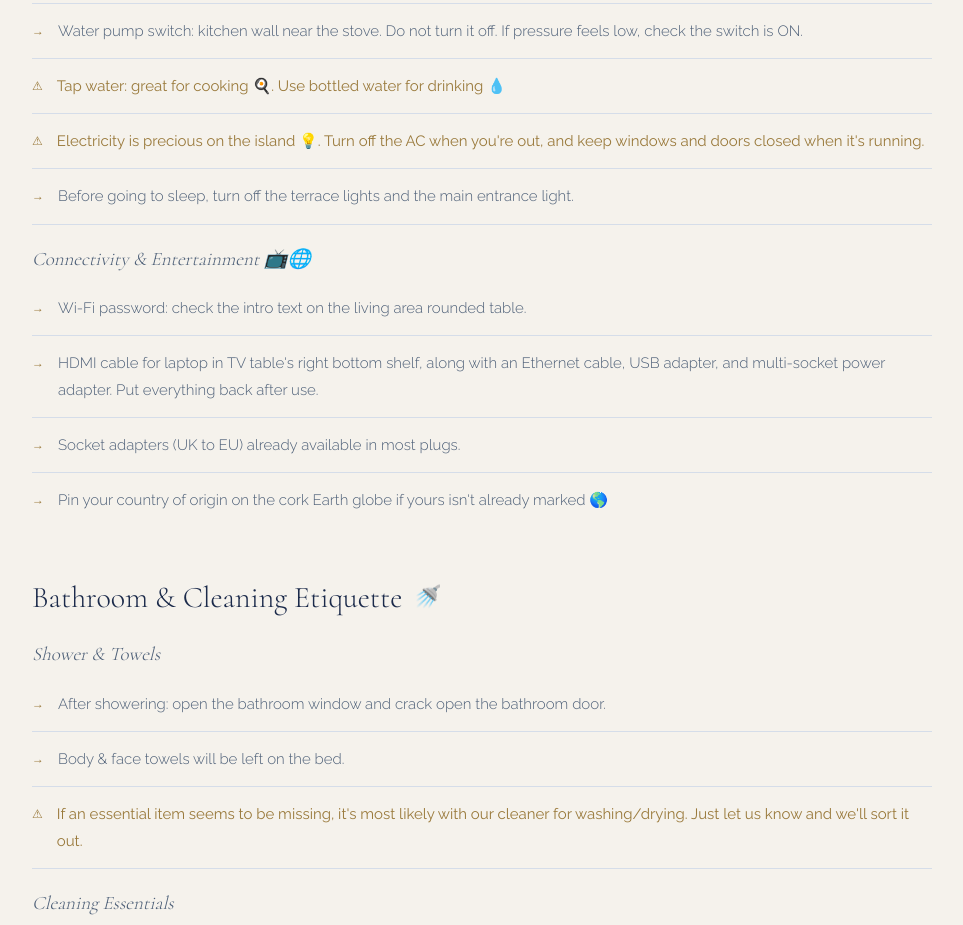
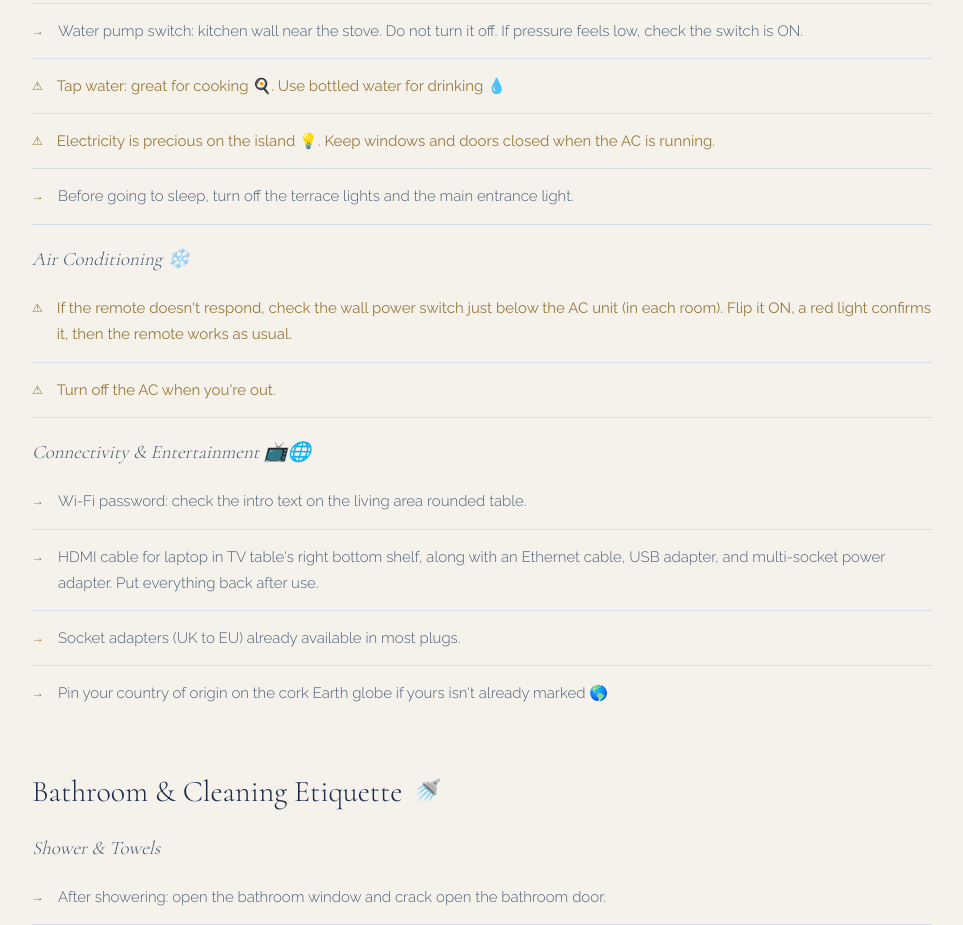
Before and after one commit to cmin764/nomads-nest, a Next.js app: page /guide in a window 1280 px wide. Shown: the part 1280-2205 px from the top of the page, without its empty margins (264-1227 px from the left). Built offline with nearby package versions, Linux system fonts and the light colour scheme.

Commit message:
Guide: explain AC wall power switch

```diff
--- a/src/data/guide-content.ts
+++ b/src/data/guide-content.ts
@@ -44,8 +44,12 @@ export const guideSections: GuideSection[] = [
       { text: "If the water isn't hot, turn the boiler on 30 minutes before showering (bathroom wall switch). Turn it off after." },
       { text: "Water pump switch: kitchen wall near the stove. Do not turn it off. If pressure feels low, check the switch is ON." },
       { text: "Tap water: great for cooking 🍳. Use bottled water for drinking 💧", highlight: true },
-      { text: "Electricity is precious on the island 💡. Turn off the AC when you're out, and keep windows and doors closed when it's running.", highlight: true },
+      { text: "Electricity is precious on the island 💡. Keep windows and doors closed when the AC is running.", highlight: true },
       { text: "Before going to sleep, turn off the terrace lights and the main entrance light." },
+
+      { text: "Air Conditioning ❄️", heading: true },
+      { text: "If the remote doesn't respond, check the wall power switch just below the AC unit (in each room). Flip it ON, a red light confirms it, then the remote works as usual.", highlight: true },
+      { text: "Turn off the AC when you're out.", highlight: true },
 
       { text: "Connectivity & Entertainment 📺🌐", heading: true },
       { text: "Wi-Fi password: check the intro text on the living area rounded table." },
```
